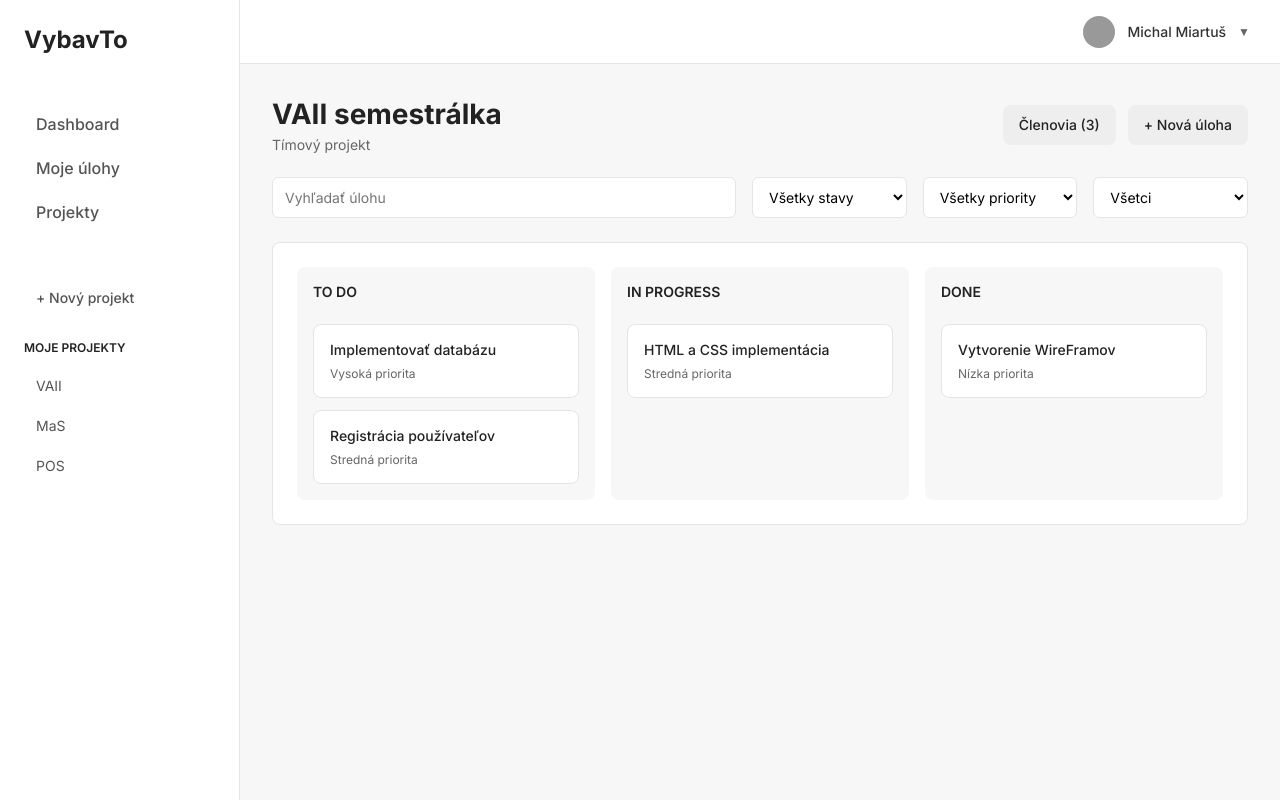
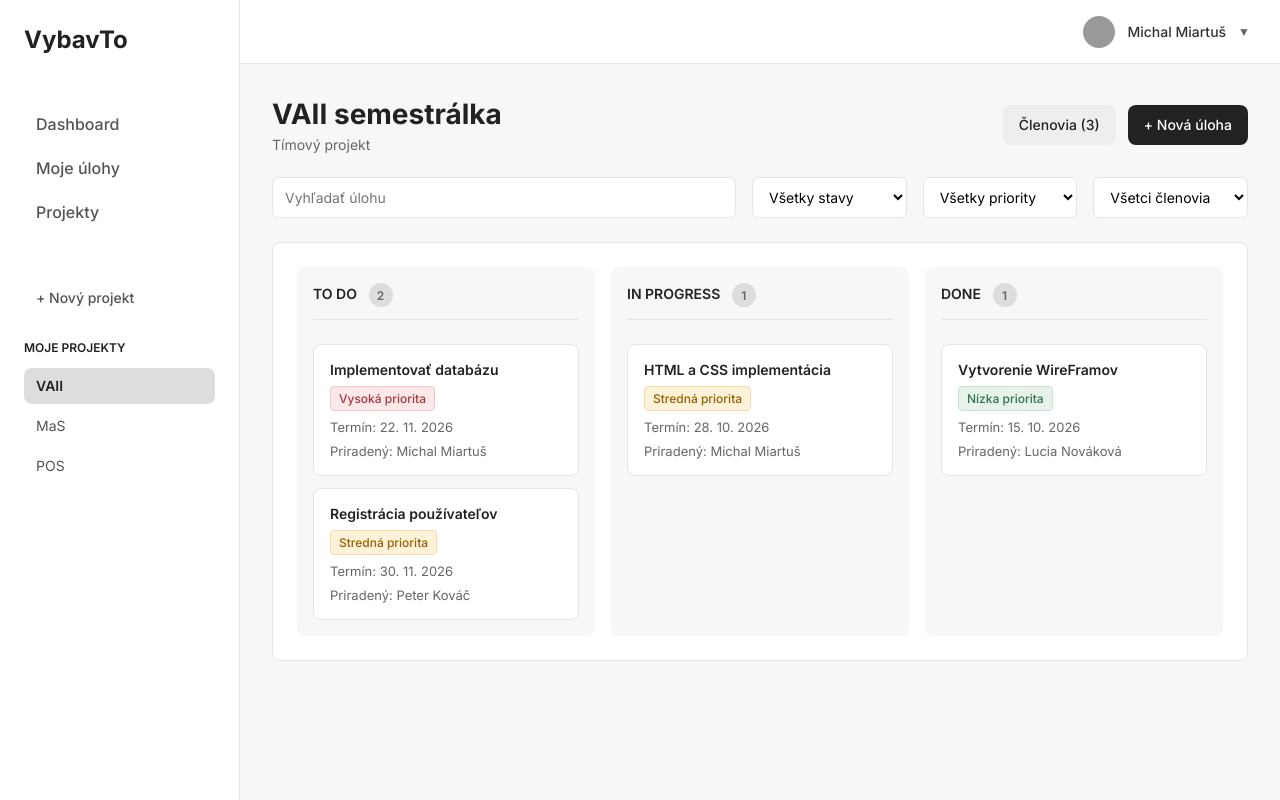
Before and after one commit to MichalMiartus/VAII26, a PHP site: page /project.html in a window 1280 px wide. Run offline with PHP 8.4, Linux system fonts and the light colour scheme.

Commit message:
Dokoncenie implementacie netrivialnej stranky.

```diff
--- a/html/project.html
+++ b/html/project.html
@@ -23,7 +23,7 @@
             <button>+ Nový projekt</button>
             <h2>Moje projekty</h2>
             <ul>
-                <li><a href="" class="active">VAII</a></li>
+                <li><a href="project.html" class="active" aria-current="page">VAII</a></li>
                 <li><a href="">MaS</a></li>
                 <li><a href="">POS</a></li>
             </ul>
@@ -49,7 +49,7 @@
                 </div>
                 <div class="project-actions">
                     <button type="button">Členovia (3)</button>
-                    <button type="button">+ Nová úloha</button>
+                    <button type="button" class="primary-action">+ Nová úloha</button>
                 </div>
             </div>
 
@@ -68,7 +68,7 @@
                     <option value="low">Nízka</option>
                 </select>
                 <select name="assignee" aria-label="Filtrovať podľa priradeného používateľa">
-                    <option value="">Všetci</option>
+                    <option value="">Všetci členovia</option>
                     <option value="michal">Michal</option>
                     <option value="peter">Peter</option>
                     <option value="lucia">Lucia</option>
@@ -78,33 +78,57 @@
             <div class="content-placeholder">
                 <div class="kanban-board">
                     <section class="kanban-column">
-                        <h3>TO DO</h3>
+                        <h3>TO DO <span class="column-count">2</span></h3>
                         <div class="task-list">
                             <article class="task-card">
                                 <h4>Implementovať databázu</h4>
-                                <p class="task-priority">Vysoká priorita</p>
+                                <p class="task-priority priority-high">Vysoká priorita</p>
+                                <div class="task-footer">
+                                    <p class="task-meta">
+                                        Termín: <time datetime="2026-11-22">22. 11. 2026</time>
+                                    </p>
+                                    <p class="task-meta">Priradený: Michal Miartuš</p>
+                                </div>
                             </article>
                             <article class="task-card">
                                 <h4>Registrácia používateľov</h4>
-                                <p class="task-priority">Stredná priorita</p>
+                                <p class="task-priority priority-medium">Stredná priorita</p>
+                                <div class="task-footer">
+                                    <p class="task-meta">
+                                        Termín: <time datetime="2026-11-30">30. 11. 2026</time>
+                                    </p>
+                                    <p class="task-meta">Priradený: Peter Kováč</p>
+                                </div>
                             </article>
                         </div>
                     </section>
                     <section class="kanban-column">
-                        <h3>IN PROGRESS</h3>
+                        <h3>IN PROGRESS <span class="column-count">1</span></h3>
                         <div class="task-list">
                             <article class="task-card">
                                 <h4>HTML a CSS implementácia</h4>
-                                <p class="task-priority">Stredná priorita</p>
+                                <p class="task-priority priority-medium">Stredná priorita</p>
+                                <div class="task-footer">
+                                    <p class="task-meta">
+                                        Termín: <time datetime="2026-10-28">28. 10. 2026</time>
+                                    </p>
+                                    <p class="task-meta">Priradený: Michal Miartuš</p>
+                                </div>
                             </article>
                         </div>
                     </section>
                     <section class="kanban-column">
-                        <h3>DONE</h3>
+                        <h3>DONE <span class="column-count">1</span></h3>
                         <div class="task-list">
                             <article class="task-card">
                                 <h4>Vytvorenie WireFramov</h4>
-                                <p class="task-priority">Nízka priorita</p>
+                                <p class="task-priority priority-low">Nízka priorita</p>
+                                <div class="task-footer">
+                                    <p class="task-meta">
+                                        Termín: <time datetime="2026-10-15">15. 10. 2026</time>
+                                    </p>
+                                    <p class="task-meta">Priradený: Lucia Nováková</p>
+                                </div>
                             </article>
                         </div>
                     </section>
--- a/html/style.css
+++ b/html/style.css
@@ -51,6 +51,9 @@ nav a {
     line-height: 24px;
     color: #555353;
     text-decoration: none;
+}
+
+aside a {
     transition: background-color 0.2s;
 }
 
@@ -161,19 +164,19 @@ main h2 {
     margin: 0 auto;
 }
 
-nav a.active {
+aside a.active {
     background-color: var(--color-active);
     color: var(--color-text);
     font-weight: 600;
     border-radius: 8px;
 }
 
-nav a:hover:not(.active) {
+aside a:hover:not(.active) {
     background-color: var(--color-hover);
     border-radius: 8px;
 }
 
-nav a:focus-visible {
+aside a:focus-visible {
     outline: 2px solid #555555;
     outline-offset: 2px;
 }
@@ -210,21 +213,35 @@ nav a:focus-visible {
     display: flex;
     flex-direction: column;
     gap: 8px;
+    transition: border-color 0.2s, box-shadow 0.2s;
+}
+
+.task-card:hover {
+    border-color: #cccccc;
+    box-shadow: 0 2px 8px rgba(0, 0, 0, 0.06);
 }
 
 .kanban-column h3 {
     font-size: 14px;
     font-weight: 600;
+    border-bottom: 1px solid var(--color-border);
+    padding-bottom: 12px;
 }
 
 .task-card h4 {
     font-size: 14px;
-    font-weight: 500;
+    font-weight: 600;
 }
 
 .task-priority {
     font-size: 12px;
     color: var(--color-muted);
+    background-color: var(--color-hover);
+    padding: 4px 8px;
+    border: 1px solid var(--color-border);
+    border-radius: 4px;
+    font-weight: 500;
+    align-self: flex-start;
 }
 
 .task-list {
@@ -255,6 +272,11 @@ nav a:focus-visible {
     border: none;
     cursor: pointer;
     font-family: inherit;
+    transition: background-color 0.2s;
+}
+
+.project-header button:hover:not(.primary-action) {
+    background-color: var(--color-active);
 }
 
 .project-actions {
@@ -284,6 +306,109 @@ nav a:focus-visible {
     border-radius: 6px;
     font-size: 14px;
     font-family: inherit;
+}
+
+.project-filters input:focus-visible,
+.project-filters select:focus-visible,
+.dashboard-link:focus-visible {
+    outline: 2px solid #555555;
+    outline-offset: 2px;
+}
+
+button:focus-visible {
+    outline: 2px solid #555555;
+    outline-offset: 2px;
+}
+
+.task-meta {
+    font-size: 13px;
+    color: var(--color-muted);
+}
+
+.task-footer {
+    display: flex;
+    justify-content: space-between;
+    align-items: center;
+    flex-wrap: wrap;
+    gap: 8px;
+}
+
+.project-header .primary-action {
+    background-color: var(--color-text);
+    color: var(--color-surface);
+}
+
+.project-header .primary-action:hover {
+    background-color: #444444;
+}
+
+.column-count {
+    display: inline-flex;
+    align-items: center;
+    justify-content: center;
+    width: 24px;
+    height: 24px;
+    border-radius: 50%;
+    background-color: var(--color-active);
+    color: var(--color-muted);
+    font-size: 12px;
+    font-weight: 600;
+    vertical-align: middle;
+    margin-left: 8px;
+}
+
+.priority-high {
+    background-color: #fce8e8;
+    color: #a33a3a;
+    border-color: #f2c7c7;
+}
+
+.priority-medium {
+    background-color: #fff2d9;
+    color: #946200;
+    border-color: #f3dca9;
+}
+
+.priority-low {
+    background-color: #e7f3ea;
+    color: #31734a;
+    border-color: #c9e3d0;
+}
+
+.dashboard-empty {
+    display: flex;
+    flex-direction: column;
+    align-items: center;
+    justify-content: center;
+    gap: 16px;
+    min-height: 300px;
+    text-align: center;
+}
+
+.dashboard-link {
+    padding: 10px 16px;
+    background-color: var(--color-text);
+    color: var(--color-surface);
+    border-radius: 8px;
+    text-decoration: none;
+    transition: background-color 0.2s;
+}
+
+.dashboard-link:hover {
+    background-color: #444444;
+}
+
+.dashboard-empty h3 {
+    font-size: 22px;
+    font-weight: 600;
+}
+
+.dashboard-empty p {
+    font-size: 14px;
+    color: var(--color-muted);
+    line-height: 1.5;
+    max-width: 320px;
+    width: 100%;
 }
 
 @media (max-width: 1100px) {
```
Also changed, not shown: html/index.html (+5 -3 lines).
